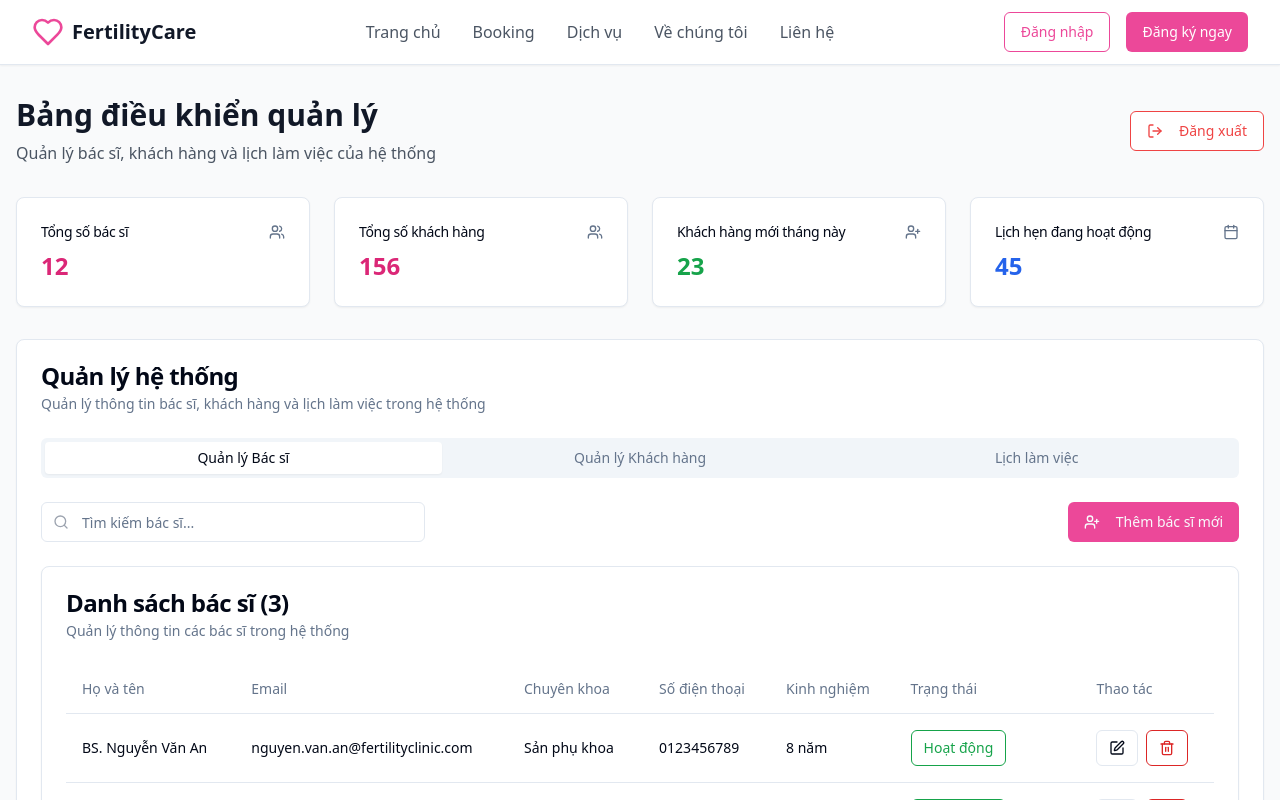
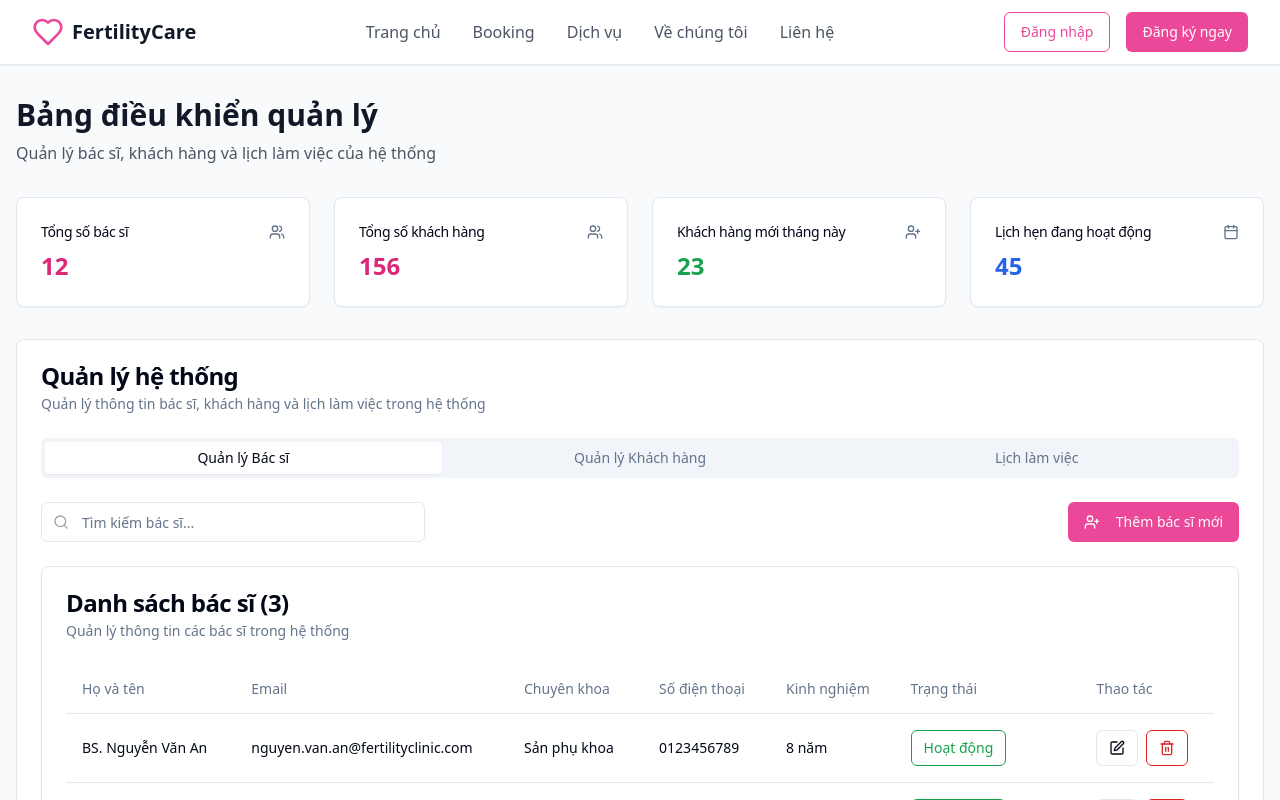
Before and after one commit to Bonn0pr0/auth-simplified-vietnam, a React (Vite) app: page /dashboard in a window 1280 px wide. Shown: the top 800 px of the page. Built offline with nearby package versions, Linux system fonts and the light colour scheme.

Commit message:
Remove redundant logout button
Remove the logout button from the dashboard and keep the one that replaces login/register.

```diff
--- a/src/pages/Dashboard.tsx
+++ b/src/pages/Dashboard.tsx
@@ -1,15 +1,12 @@
 
 import { useState } from 'react';
-import { useNavigate } from 'react-router-dom';
 import { Card, CardContent, CardDescription, CardHeader, CardTitle } from '@/components/ui/card';
 import { Tabs, TabsContent, TabsList, TabsTrigger } from '@/components/ui/tabs';
-import { Button } from '@/components/ui/button';
 import Header from '@/components/Header';
 import DoctorManagement from '@/components/DoctorManagement';
 import CustomerManagement from '@/components/CustomerManagement';
 import DoctorScheduleManagement from '@/components/DoctorScheduleManagement';
-import { Users, UserPlus, Calendar, LogOut } from 'lucide-react';
-import { useToast } from '@/hooks/use-toast';
+import { Users, UserPlus, Calendar } from 'lucide-react';
 
 const Dashboard = () => {
   const [stats] = useState({
@@ -19,35 +16,13 @@ const Dashboard = () => {
     activeAppointments: 45
   });
 
-  const navigate = useNavigate();
-  const { toast } = useToast();
-
-  const handleLogout = () => {
-    localStorage.removeItem('isManagerLoggedIn');
-    toast({
-      title: "Đăng xuất thành công!",
-      description: "Hẹn gặp lại bạn.",
-    });
-    navigate('/');
-  };
-
   return (
     <div className="min-h-screen bg-gray-50">
       <Header />
       <div className="container mx-auto px-4 py-8">
-        <div className="mb-8 flex justify-between items-center">
-          <div>
-            <h1 className="text-3xl font-bold text-gray-900 mb-2">Bảng điều khiển quản lý</h1>
-            <p className="text-gray-600">Quản lý bác sĩ, khách hàng và lịch làm việc của hệ thống</p>
-          </div>
-          <Button
-            variant="outline"
-            onClick={handleLogout}
-            className="border-red-500 text-red-500 hover:bg-red-50"
-          >
-            <LogOut className="h-4 w-4 mr-2" />
-            Đăng xuất
-          </Button>
+        <div className="mb-8">
+          <h1 className="text-3xl font-bold text-gray-900 mb-2">Bảng điều khiển quản lý</h1>
+          <p className="text-gray-600">Quản lý bác sĩ, khách hàng và lịch làm việc của hệ thống</p>
         </div>
 
         {/* Stats Overview */}
```
